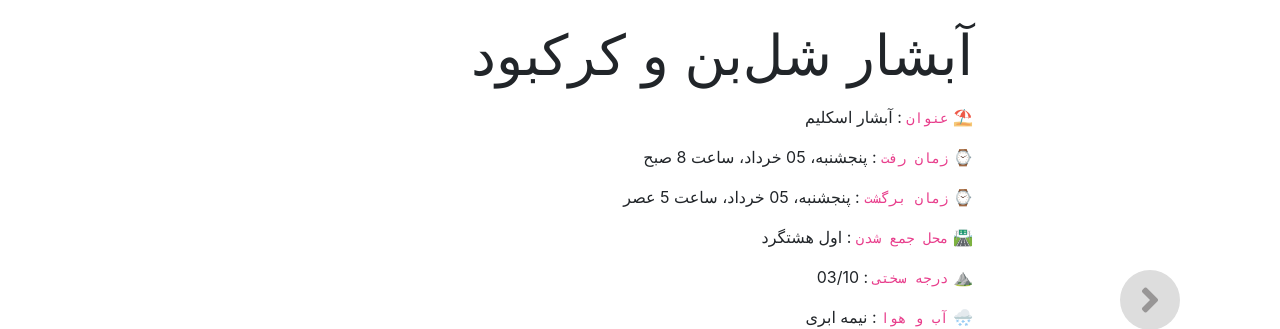
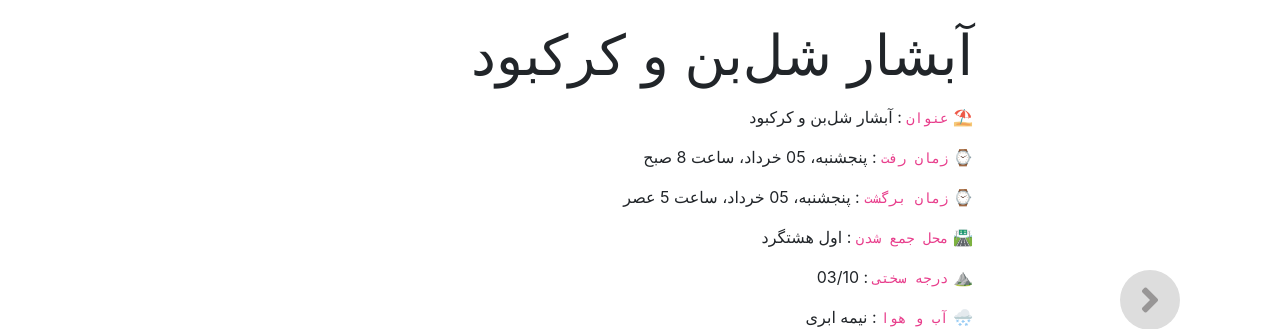
Before and after one commit to MHKarami97/event, a Jekyll site: the page built from _posts/2022-05-26-taleqan.md, in a window 1280 px wide and 900 px high, scrolled down 701 px. Shown: the part 153-482 px from the top of the window. Built offline with Jekyll 4.4.1, drawn with Linux system fonts in a browser that asks for light colours; nearby versions of some CDN libraries; library files that are not in the unit come from our copies.

Commit message:
update post

```diff
--- a/_posts/2022-05-26-taleqan.md
+++ b/_posts/2022-05-26-taleqan.md
@@ -6,7 +6,7 @@ image: "/assets/img/02_taleqan.jpg"
 visit: "https://travel.mhkarami97.ir/taleqan"
 ---
 
-⛱️ `عنوان` : آبشار اسکلیم
+⛱️ `عنوان` : آبشار شل‌بن و کرکبود
 
 ⌚️ `زمان رفت` : پنجشنبه، 05 خرداد، ساعت 8 صبح
 
```
